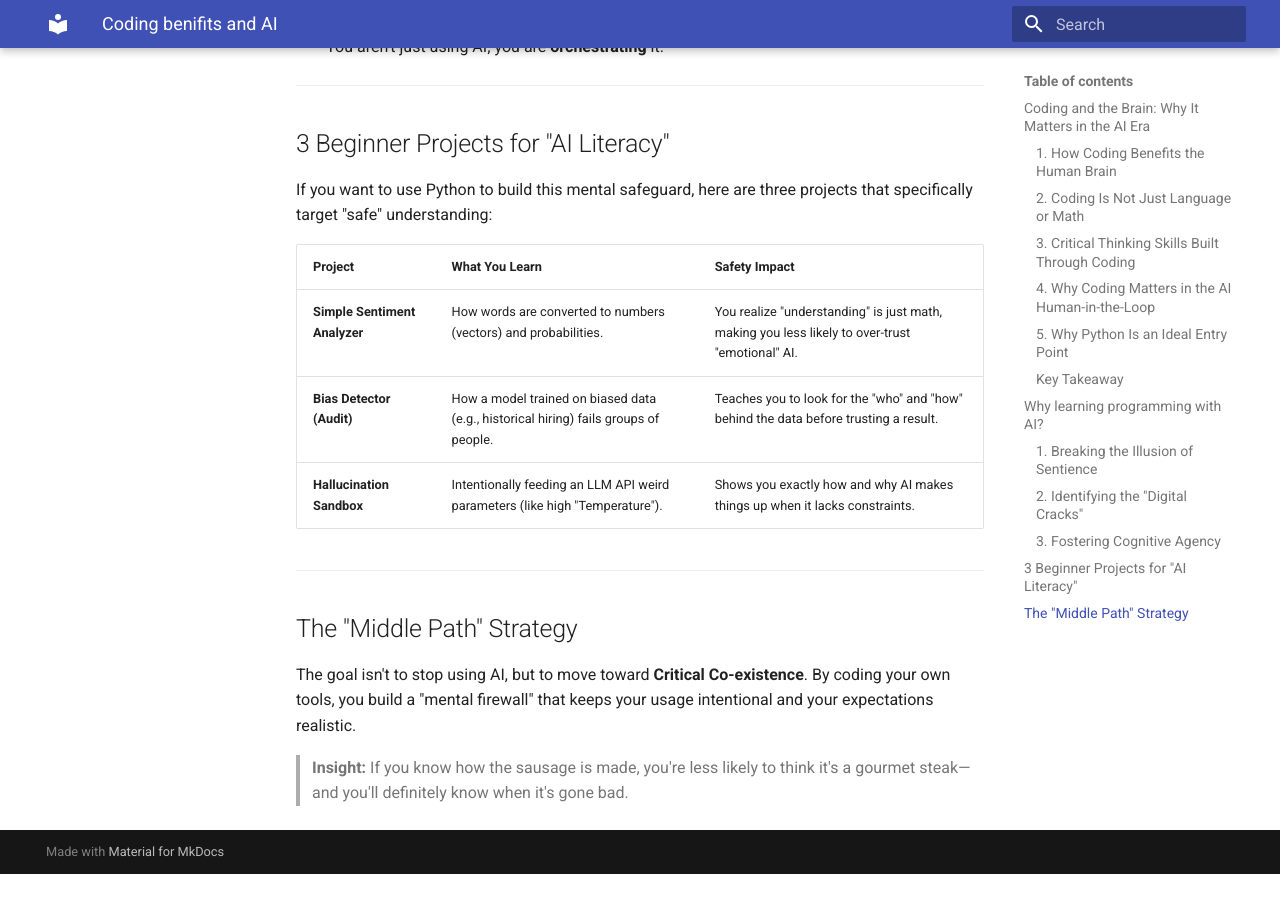
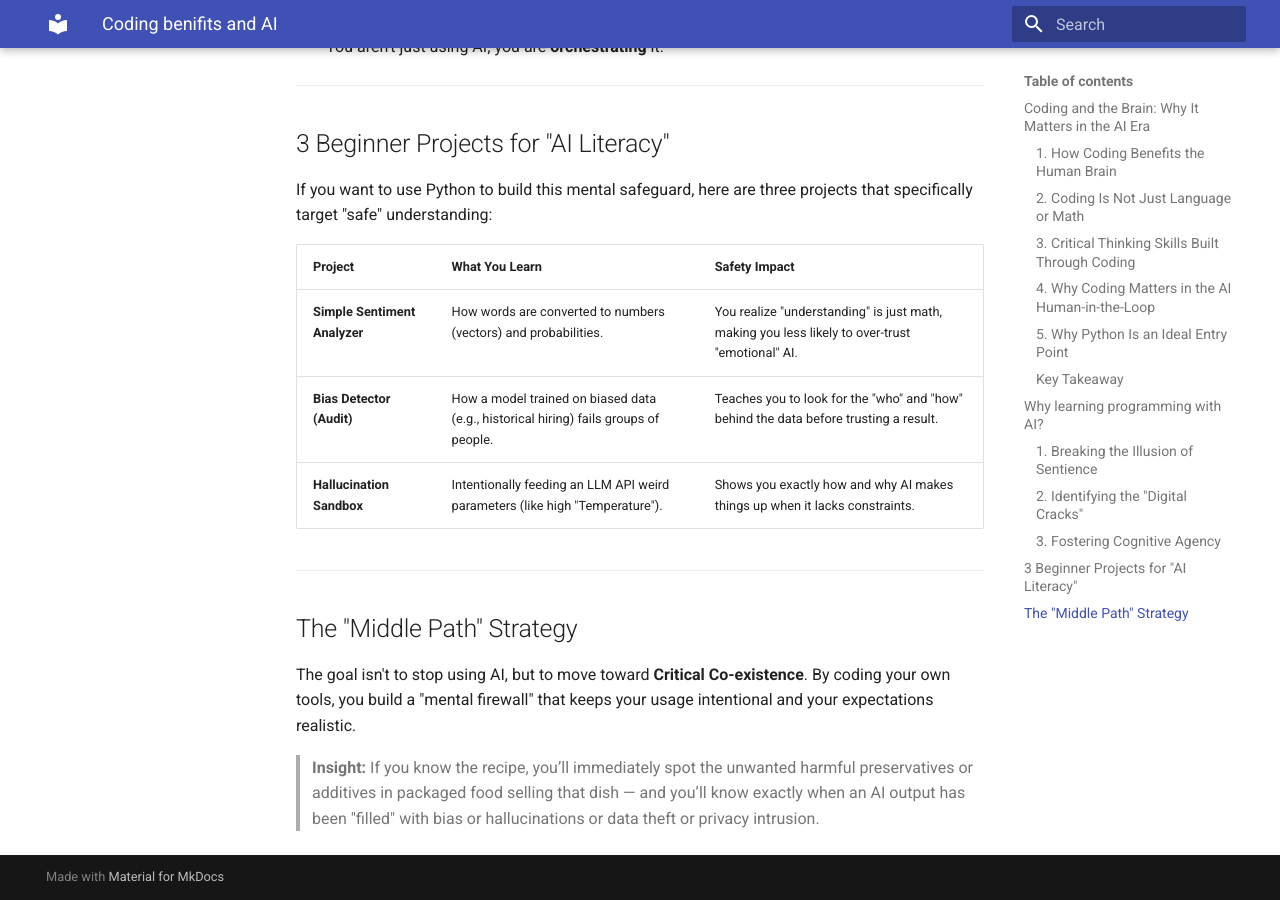
Before and after one commit to tejomayee-tech/toronto_ai_learning_group, an MkDocs documentation site: the page built from docs/easy-python-sessions/Coding-benifits-and-AI.md, in a window 1280 px wide and 900 px high, scrolled down 3159 px. Built offline with MkDocs 1.6.1 and Material for MkDocs 9.7.7, drawn with Linux system fonts in a browser that asks for light colours; before the commit the page ends 4033 px from its top, so only the background shows below that.

Commit message:
update the condig benifits

```diff
--- a/docs/easy-python-sessions/Coding-benifits-and-AI.md
+++ b/docs/easy-python-sessions/Coding-benifits-and-AI.md
@@ -125,4 +125,4 @@ If you want to use Python to build this mental safeguard, here are three project
 
 The goal isn't to stop using AI, but to move toward **Critical Co-existence**. By coding your own tools, you build a "mental firewall" that keeps your usage intentional and your expectations realistic.
 
-> **Insight:** If you know how the sausage is made, you're less likely to think it's a gourmet steak—and you'll definitely know when it's gone bad.
+> **Insight:** If you know the recipe, you’ll immediately spot the unwanted harmful preservatives or additives in packaged food selling that dish — and you’ll know exactly when an AI output has been "filled" with bias or hallucinations or data theft or privacy intrusion.
```
